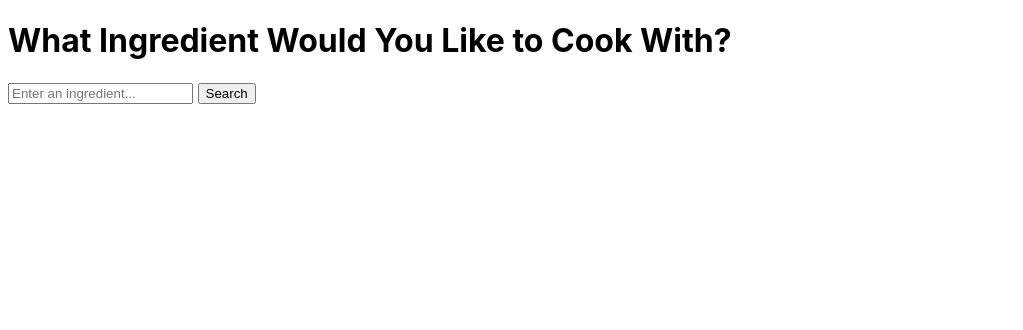
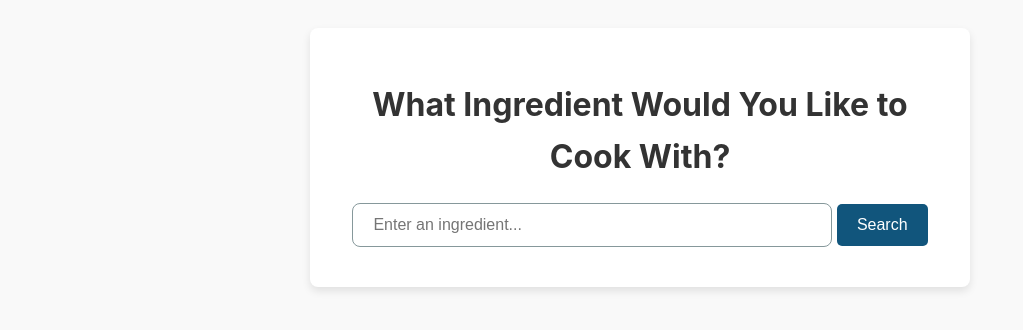
Before and after one commit to mgillaspy/hcde-310-final-project, a Flask app: page / in a window 1280 px wide. Shown: the top 330 px of the page, without its empty margins (0-1023 px from the left). Run offline with Flask 3, Linux system fonts and the light colour scheme.

Commit message:
created grid and added cards, changed colors, font, and added margins

```diff
--- a/static/style.css
+++ b/static/style.css
@@ -1,11 +1,94 @@
-h1 {
-    font-family: 'Inter', sans-serif;
-    justify-content: center; /* Center horizontally */
-    align-items: center; /* Center vertically */
+/* for the header on the results page */
+
+header {
+    text-align: center;
+    margin-bottom: 30px;
+    padding: 10px;
+    color: black;
+    border-radius: 4px;
 }
 
+/* body styling */
 body {
-    font-family: 'Inter', sans-serif;
-    justify-content: center; /* Center horizontally */
-    align-items: center; /* Center vertically */
+    font-family: Inter, sans-serif;
+    line-height: 1.6;
+    background-color: #f9f9f9;
+    color: #333;
+    padding: 20px;
+    place-items: center;
 }
+
+/* controls screen width */
+main {
+    max-width: 1200px;
+    margin: 0 auto;
+}
+
+/* meal list styling (in grids) */
+.meal-list {
+    display: grid;
+    grid-template-columns: repeat(auto-fit, minmax(300px, 1fr));
+    gap: 20px;
+    padding: 20px;
+}
+
+/* meal card boxes */
+.meal-card {
+    background: white;
+    border-radius: 8px;
+    box-shadow: 0 2px 5px rgba(0, 0, 0, 0.1);
+    overflow: hidden;
+    text-align: center;
+    padding: 15px;
+}
+
+.meal-card h2 {
+    font-size: 1.5em;
+    margin-bottom: 10px;
+    color: #11557C;
+}
+
+.meal-card img {
+    width: 100%;
+    height: auto;
+    border-radius: 8px;
+    margin-bottom: 15px;
+}
+
+/* for the paragraph test on the index page */
+.meal-card p {
+    font-size: 1em;
+    margin: 10px 0;
+}
+
+/* for the input on the index page */
+.form-container {
+    background-color: #fff;
+    padding: 30px;
+    border-radius: 8px;
+    box-shadow: 0 4px 8px rgba(0, 0, 0, 0.1);
+    width: 100%;
+    max-width: 600px;
+    text-align: center;
+}
+
+/* for the search on the index page */
+button {
+     background-color: #11557C;
+    color: white;
+    border: none;
+    border-radius: 5px;
+    padding: 12px 20px;
+    font-size: 16px;
+}
+
+/* for the input box on the index page */
+input[type="text"] {
+    padding: 12px 20px;
+    font-size: 16px;
+    border: 1px solid #86989B;
+    border-radius: 8px;
+    width: 80%;
+    box-sizing: border-box;
+    margin-bottom: 10px;
+}
```
